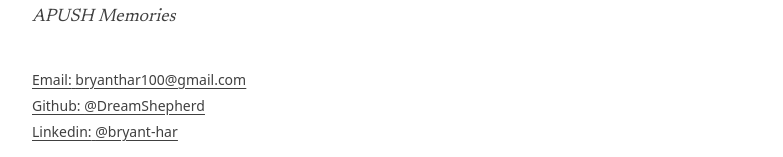
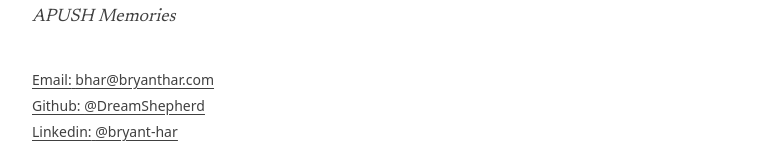
Before and after one commit to bryant-har/bryanthar.com, a Next.js app: page /arts in a window 1280 px wide. Shown: the part 1943-2100 px from the top of the page, without its empty margins (248-1031 px from the left). Built offline with nearby package versions, Linux system fonts and the light colour scheme.

Commit message:
Change email

```diff
--- a/src/components/Layout.js
+++ b/src/components/Layout.js
@@ -21,7 +21,7 @@ const layout = (page, key) => (
       <ul className="text-sm font-light mt-8 space-y-1.5">
         <li className="link">
           Email:{" "}
-          <a href="mailto:bryanhar100@gmail.com">bryanthar100@gmail.com</a>
+          <a href="mailto:bhar@bryanthar.com">bhar@bryanthar.com</a>
         </li>
         <li className="link">
           Github: <a href="https://github.com/dreamShepherd">@DreamShepherd</a>
--- a/src/components/QuickLinks.js
+++ b/src/components/QuickLinks.js
@@ -37,7 +37,7 @@ export default function QuickLinks() {
         <a href="https://www.linkedin.com/in/bryant-har-a260ab186/">
           <Image width="24" height="auto" src={linkedin}/>
         </a>
-        <a href="mailto:bryanthar100@gmail.com">
+        <a href="mailto:bhar@bryanthar.com">
           <Mail />
         </a>
       </div>
```
